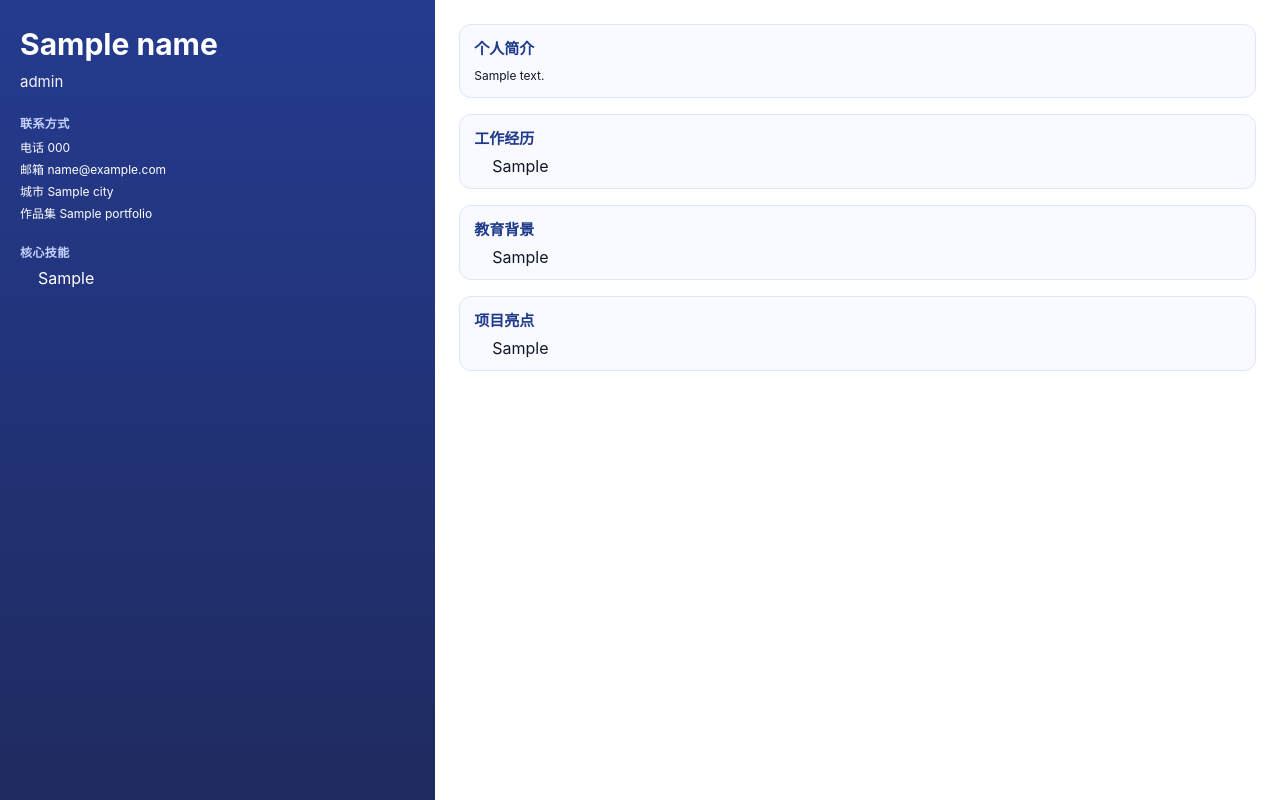
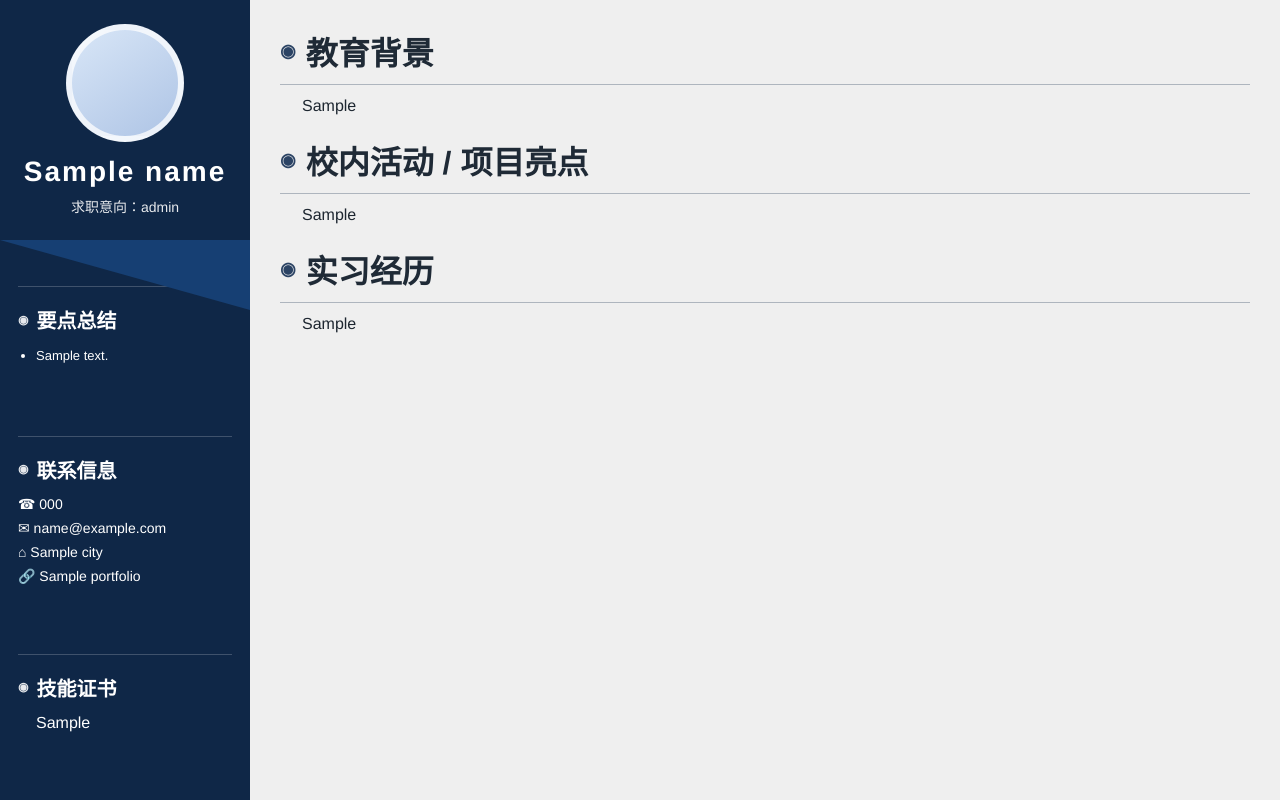
Before and after one commit to huangxiaoqing1028/codex, a Python web app: template ResumeOCApp/ResumeOCApp/Templates/template_a.html in a window 1280 px wide. Run offline with Jinja, Linux system fonts and the light colour scheme; the template is opened without the code that fills it: most values are stand-ins (such as "Sample title", 1, 10 or a date in 2020).

Commit message:
feat: redesign html templates to match provided resume mockups

```diff
--- a/ResumeOCApp/ResumeOCApp/Templates/template_a.html
+++ b/ResumeOCApp/ResumeOCApp/Templates/template_a.html
@@ -4,38 +4,77 @@
   <meta charset="UTF-8" />
   <meta name="viewport" content="width=device-width, initial-scale=1.0" />
   <style>
-    *{box-sizing:border-box;}body{font-family:-apple-system,BlinkMacSystemFont,'PingFang SC','Helvetica Neue',sans-serif;margin:0;background:#eef2ff;color:#111827;}
-    .sheet{width:100%;min-height:100vh;display:flex;background:#fff;}
-    .sidebar{width:34%;background:linear-gradient(180deg,#243b8f,#1f2a5f);color:#fff;padding:26px 20px;}
-    .main{width:66%;padding:24px;}
-    h1{margin:0;font-size:30px;} .role{margin:8px 0 0;font-size:15px;opacity:.95;}
-    .meta{margin-top:20px;} .meta h4{margin:0 0 8px;font-size:12px;letter-spacing:.4px;text-transform:uppercase;color:#c7d2fe;}
-    .meta p{margin:4px 0;font-size:12px;line-height:1.5;} section{margin-bottom:16px;background:#f8faff;border:1px solid #dbe6ff;border-radius:12px;padding:12px 14px;}
-    h3{margin:0 0 8px;color:#1f3a8a;font-size:15px;} p,li{font-size:12px;line-height:1.6;margin:0;} ul{margin:0;padding-left:18px;} li{margin-bottom:4px;}
+    *{box-sizing:border-box}body{margin:0;font-family:'PingFang SC','Helvetica Neue',Arial,sans-serif;background:#e9edf2;color:#1d2630}
+    .resume{display:grid;grid-template-columns:250px 1fr;min-height:100vh}
+    .left{background:#0f2747;color:#fff;position:relative;padding:24px 18px}
+    .left:after{content:'';position:absolute;right:0;top:240px;border-left:250px solid transparent;border-top:70px solid #163f73}
+    .avatar{width:118px;height:118px;border-radius:50%;background:linear-gradient(145deg,#d8e6f7,#aec4e5);margin:0 auto;border:6px solid rgba(255,255,255,.75)}
+    .name{text-align:center;font-size:28px;font-weight:700;margin-top:14px;letter-spacing:2px}
+    .role{text-align:center;opacity:.9;margin-top:8px;font-size:14px}
+    .block{margin-top:70px;padding-top:18px;border-top:1px solid rgba(255,255,255,.2)}
+    .block h3{margin:0 0 12px;font-size:20px;display:flex;gap:8px;align-items:center}
+    .block h3:before{content:'◉';font-size:12px;opacity:.9}
+    .block ul{margin:0;padding-left:18px}.block li{margin:8px 0;line-height:1.5;font-size:13px}
+    .contact p{margin:8px 0;font-size:14px}
+    .right{padding:28px 30px;background:#efefef}
+    .section{margin-bottom:22px}
+    .section h2{margin:0 0 10px;font-size:32px;color:#1f2a36;font-weight:700}
+    .lineTitle{display:flex;align-items:center;gap:10px;font-size:32px;font-weight:700;color:#1f2a36;margin:0}
+    .lineTitle:before{content:'◉';font-size:18px;color:#2b4364}
+    .divider{height:1px;background:#aeb5be;margin:8px 0 12px}
+    .section ul{margin:0;padding-left:22px}.section li{margin:8px 0;line-height:1.65;font-size:16px}
+    .eduHeader,.expHeader{display:flex;justify-content:space-between;color:#3a4552;font-size:16px;margin-bottom:4px}
+    @media (max-width:900px){.resume{grid-template-columns:1fr}.left:after{display:none}.block{margin-top:24px}.right{padding:20px}}
   </style>
 </head>
 <body>
-  <div class="sheet">
-    <aside class="sidebar">
-      <h1>{{name}}</h1>
-      <p class="role">{{role}}</p>
-      <div class="meta">
-        <h4>联系方式</h4>
-        <p>电话 {{phone}}</p>
-        <p>邮箱 {{email}}</p>
-        <p>城市 {{city}}</p>
-        <p>作品集 {{portfolio}}</p>
+  <div class="resume">
+    <aside class="left">
+      <div class="avatar"></div>
+      <div class="name">{{name}}</div>
+      <div class="role">求职意向：{{role}}</div>
+
+      <div class="block">
+        <h3>要点总结</h3>
+        <ul>
+          <li>{{summary}}</li>
+        </ul>
       </div>
-      <div class="meta">
-        <h4>核心技能</h4>
+
+      <div class="block">
+        <h3>联系信息</h3>
+        <div class="contact">
+          <p>☎ {{phone}}</p>
+          <p>✉ {{email}}</p>
+          <p>⌂ {{city}}</p>
+          <p>🔗 {{portfolio}}</p>
+        </div>
+      </div>
+
+      <div class="block">
+        <h3>技能证书</h3>
         <ul>{{skills_list}}</ul>
       </div>
     </aside>
-    <main class="main">
-      <section><h3>个人简介</h3><p>{{summary}}</p></section>
-      <section><h3>工作经历</h3><ul>{{experiences_list}}</ul></section>
-      <section><h3>教育背景</h3><ul>{{education_list}}</ul></section>
-      <section><h3>项目亮点</h3><ul>{{projects_list}}</ul></section>
+
+    <main class="right">
+      <section class="section">
+        <h2 class="lineTitle">教育背景</h2>
+        <div class="divider"></div>
+        <ul>{{education_list}}</ul>
+      </section>
+
+      <section class="section">
+        <h2 class="lineTitle">校内活动 / 项目亮点</h2>
+        <div class="divider"></div>
+        <ul>{{projects_list}}</ul>
+      </section>
+
+      <section class="section">
+        <h2 class="lineTitle">实习经历</h2>
+        <div class="divider"></div>
+        <ul>{{experiences_list}}</ul>
+      </section>
     </main>
   </div>
 </body>
```
Also changed, not shown: ResumeOCApp/ResumeOCApp/Templates/template_b.html (+52 -24 lines).
